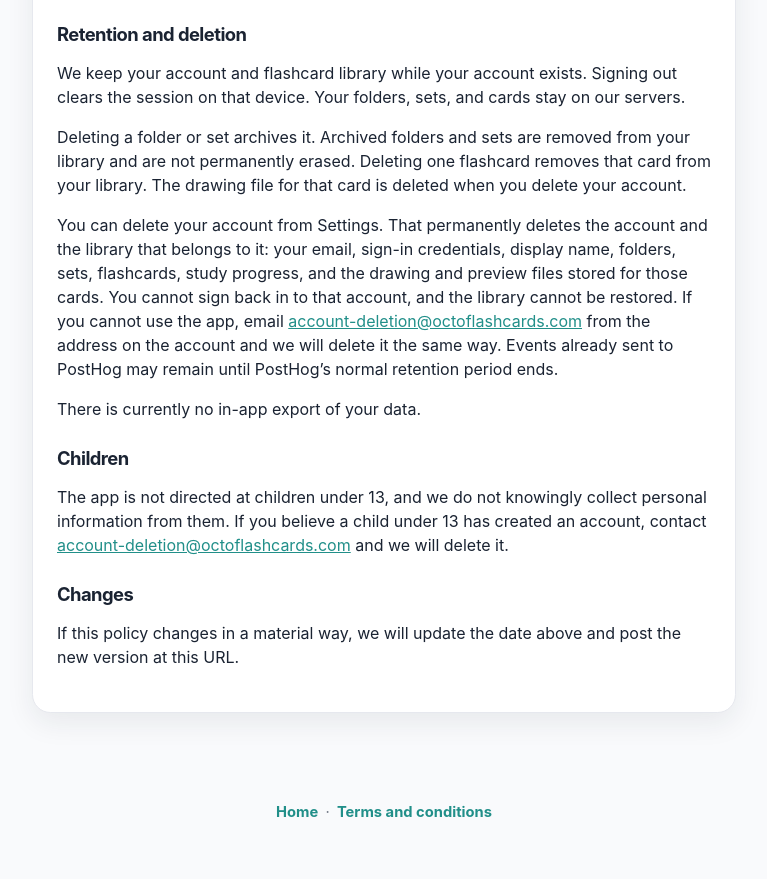
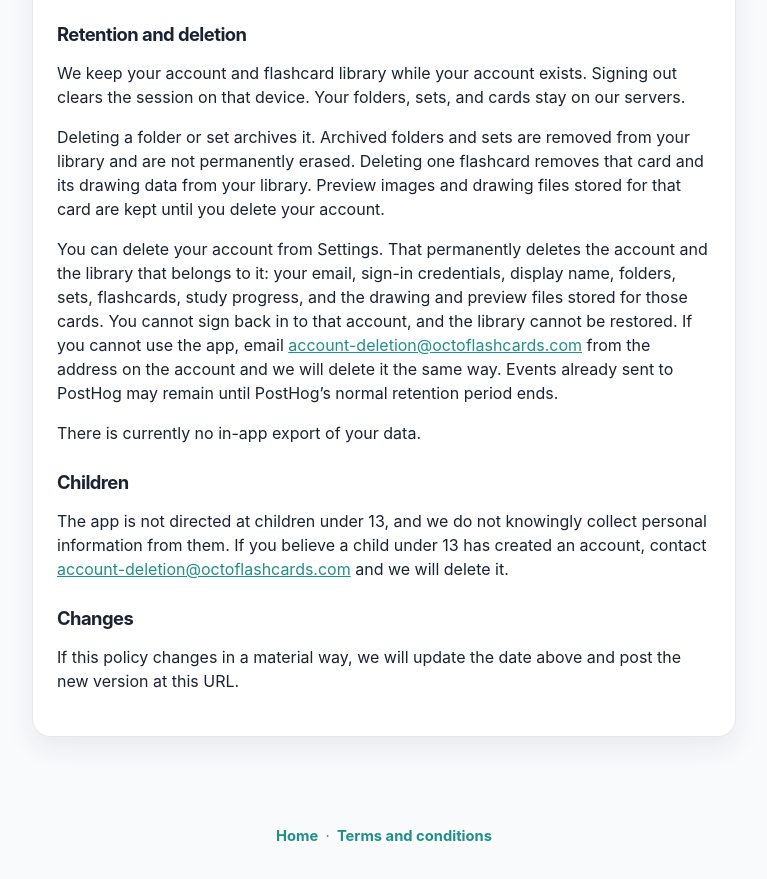
Before and after one commit to elainekodama/octo-flashcards-site, a website built with Vite: page privacy/index.html in a window 1280 px wide. Shown: the part 2694-3573 px from the top of the page, without its empty margins (256-1023 px from the left). Built offline with nearby package versions, Linux system fonts and the light colour scheme.

Commit message:
Correct single-card delete file retention in privacy and terms.
Card delete removes the card and stroke data immediately; stored
preview images and drawing files remain until account deletion.

Co-authored-by: Elaine <elainekodama@users.noreply.github.com>

```diff
--- a/privacy/index.html
+++ b/privacy/index.html
@@ -198,9 +198,9 @@
         <p>
           Deleting a folder or set archives it. Archived folders and sets
           are removed from your library and are not permanently erased.
-          Deleting one flashcard removes that card from your library. The
-          drawing file for that card is deleted when you delete your
-          account.
+          Deleting one flashcard removes that card and its drawing data
+          from your library. Preview images and drawing files stored for
+          that card are kept until you delete your account.
         </p>
         <p>
           You can delete your account from Settings. That permanently deletes
```
Also changed, not shown: terms/index.html (+3 -1 lines).
